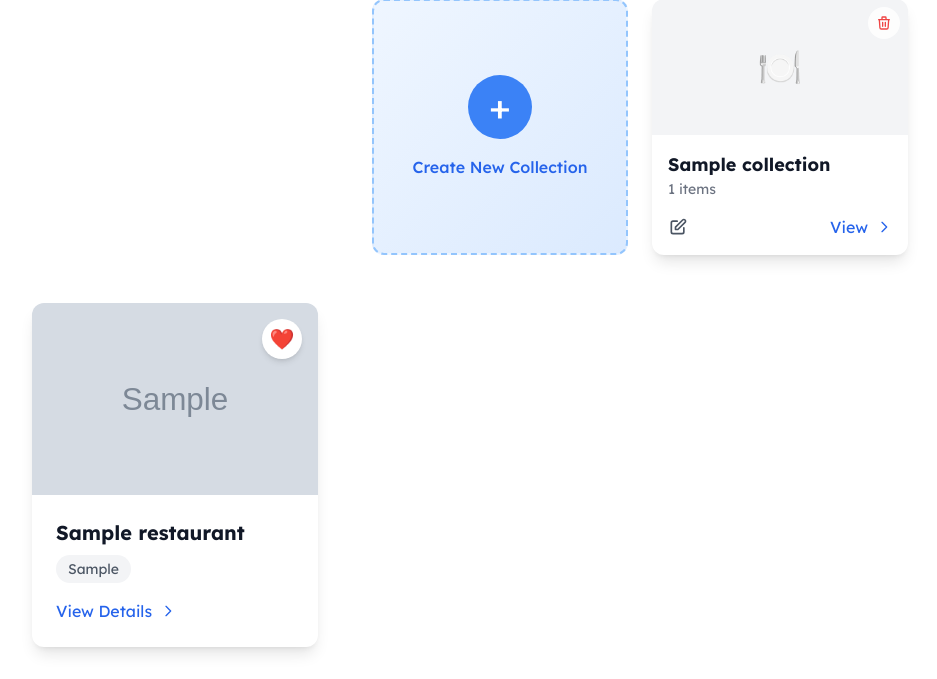
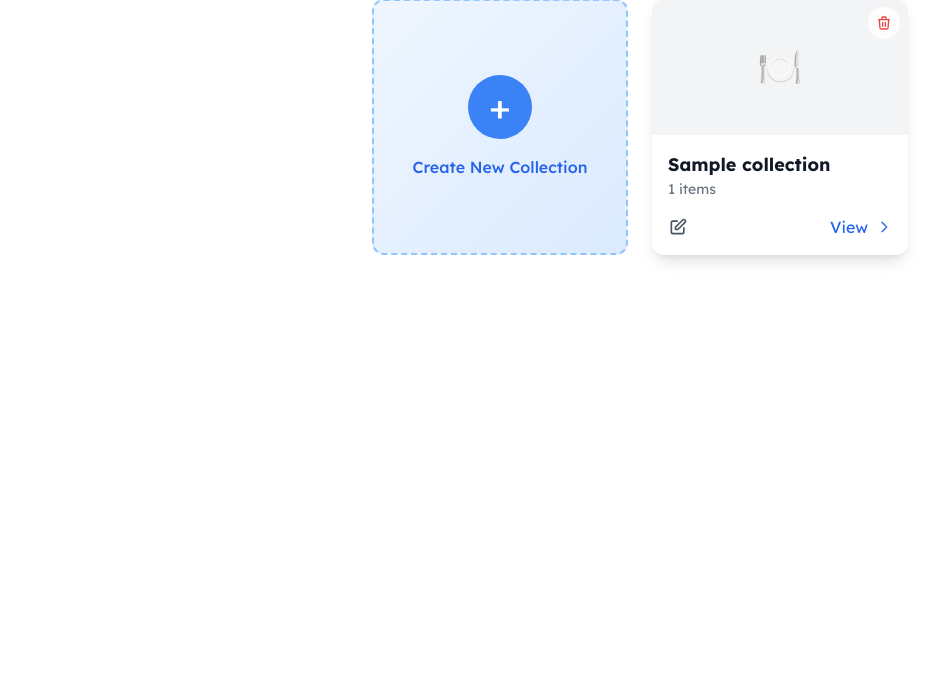
Before and after one commit to Kelompok-B08-PBP/nyarap-at-depok, a Django app: page /wishlist/ in a window 1280 px wide. Shown: the part 221-900 px from the top of the page, without its empty margins (0-937 px from the left). After the commit the page ends 483 px from the top, so only its background shows below. Run offline with Django 5.2, Linux system fonts and the light colour scheme; a user stored in the database is signed in; tables that the repository leaves empty hold one stand-in row (values such as "Sample post"); grey boxes marked "Sample" are stand-in pictures; some libraries are stand-ins or nearby versions.

Commit message:
Second commit - nyarap_nanti

```diff
--- a/nyarap_nanti/templates/wishlist.html
+++ b/nyarap_nanti/templates/wishlist.html
@@ -65,7 +65,29 @@
                         </div>
                     </div>
                 </div>
+                {% empty %}
+                <!-- Message when no collections are present
+                <div class="text-center py-12">
+                    <div class="w-24 h-24 mx-auto mb-6 bg-gray-100 rounded-full flex items-center justify-center">
+                        <span class="text-4xl">🍽️</span>
+                    </div>
+                    <h3 class="text-xl font-medium text-gray-900 mb-2">You have no collections yet</h3>
+                    <p class="text-gray-600">Start creating collections to organize your favorite restaurants!</p>
+                </div> -->
                 {% endfor %}
+            </div>
+        </div>
+
+        <!-- Wishlist Items Section -->
+        {% if wishlist_items|length == 0 %}
+        <div class="text-center py-12">
+            <div class="w-24 h-24 mx-auto mb-6 bg-gray-100 rounded-full flex items-center justify-center">
+                <span class="text-4xl">🍽️</span>
+            </div>
+            <h3 class="text-xl font-medium text-gray-900 mb-2">Your wishlist is empty</h3>
+            <p class="text-gray-600">Start adding your favorite restaurants to your wishlist!</p>
+        </div>
+        {% endif %}
 
         <!-- Delete Collection Confirmation Modal -->
         <div id="deleteCollectionModal"
@@ -78,26 +100,22 @@
                             class="px-4 py-2 rounded-md border border-gray-300 text-gray-700 hover:bg-gray-50">
                         Cancel
                     </button>
-                            <form id="deleteCollectionForm" method="POST" class="inline">
-                                {% csrf_token %}
-                                <button type="submit"
+                    <button id="confirmDeleteButton"
                             class="px-4 py-2 rounded-md bg-red-600 text-white hover:bg-red-700">
                         Delete
                     </button>
-                            </form>
+                </div>
+            </div>
         </div>
     </div>
 </div>
 
 <script>
+    let collectionIdToDelete = null;
+
     function confirmDeleteCollection(collectionId) {
+        collectionIdToDelete = collectionId;  // Store the collection ID to delete
         const modal = document.getElementById('deleteCollectionModal');
-                        const form = document.getElementById('deleteCollectionForm');
-
-                        // Set form action URL sesuai dengan URL dari views
-                        form.action = `{% url 'remove_collection' 0 %}`.replace('0', collectionId);
-
-                        // Show modal
         modal.classList.remove('hidden');
         modal.classList.add('flex');
     }
@@ -108,62 +126,27 @@
         modal.classList.remove('flex');
     }
 
-                    // Close modal when clicking outside
-                    document.getElementById('deleteCollectionModal').addEventListener('click', function(e) {
-                        if (e.target === this) {
+    // Handle delete action with AJAX
+    document.getElementById('confirmDeleteButton').addEventListener('click', function() {
+        if (collectionIdToDelete) {
+            fetch(`/wishlist/collection/remove/${collectionIdToDelete}/`, {
+                method: 'POST',
+                headers: {
+                    'X-CSRFToken': '{{ csrf_token }}',
+                    'Content-Type': 'application/json',
+                },
+            })
+            .then(response => {
+                if (response.ok) {
+                    // Remove the deleted collection element from the page
+                    document.querySelector(`button[onclick="confirmDeleteCollection('${collectionIdToDelete}')"]`).closest('div.w-64').remove();
+                }
                 closeDeleteModal();
+            })
+            .catch(error => {
+                console.error('Error:', error);
+            });
         }
     });
 </script>
-            </div>
-        </div>
-
-        <!-- Wishlist Items Section -->
-        {% if wishlist_items|length == 0 %}
-        <div class="text-center py-12">
-            <div class="w-24 h-24 mx-auto mb-6 bg-gray-100 rounded-full flex items-center justify-center">
-                <span class="text-4xl">🍽️</span>
-            </div>
-            <h3 class="text-xl font-medium text-gray-900 mb-2">Your wishlist is empty</h3>
-            <p class="text-gray-600">Start adding your favorite restaurants to your wishlist!</p>
-        </div>
-        {% else %}
-        <div class="grid grid-cols-1 sm:grid-cols-2 lg:grid-cols-3 xl:grid-cols-4 gap-6">
-            {% for item in wishlist_items %}
-            <div class="bg-white rounded-xl shadow-lg overflow-hidden hover:shadow-xl transition duration-300">
-                <div class="relative">
-                    <img src="{{ item.restaurant.image_url }}"
-                         class="w-full h-48 object-cover"
-                         alt="{{ item.restaurant.name }}">
-                    <div class="absolute top-4 right-4">
-                        <form method="POST" action="{% url 'remove_from_wishlist' item.restaurant.id %}">
-                            {% csrf_token %}
-                            <button type="submit"
-                                    class="w-10 h-10 rounded-full bg-white shadow-md flex items-center justify-center
-                                           hover:bg-red-50 transition duration-300 group">
-                                <span class="text-red-500 text-xl group-hover:scale-110 transition duration-300">❤️</span>
-                            </button>
-                        </form>
-                    </div>
-                </div>
-                <div class="p-6">
-                    <h3 class="text-xl font-semibold text-gray-900 mb-2">{{ item.restaurant.name }}</h3>
-                    <div class="flex items-center gap-2 mb-4">
-                        <span class="px-3 py-1 rounded-full bg-gray-100 text-sm text-gray-600">
-                            {{ item.restaurant.category }}
-                        </span>
-                    </div>
-                    <a href="#" class="inline-flex items-center gap-2 text-blue-600 hover:text-blue-800 transition duration-300">
-                        <span>View Details</span>
-                        <svg class="w-4 h-4" fill="none" stroke="currentColor" viewBox="0 0 24 24">
-                            <path stroke-linecap="round" stroke-linejoin="round" stroke-width="2" d="M9 5l7 7-7 7"/>
-                        </svg>
-                    </a>
-                </div>
-            </div>
-            {% endfor %}
-        </div>
-        {% endif %}
-    </div>
-</div>
 {% endblock %}
--- a/nyarap_nanti/urls.py
+++ b/nyarap_nanti/urls.py
@@ -6,7 +6,8 @@ urlpatterns = [
     path('wishlist/', views.wishlist_page, name='wishlist_page'),
     path('wishlist/create/', views.create_collection, name='create_collection'),
     path('wishlist/collection/<int:collection_id>/', views.collection_detail, name='collection_detail'),
-    path('wishlist/remove/<int:restaurant_id>/', views.remove_from_wishlist, name='remove_from_wishlist'),
+    path('wishlist/collection/remove/<int:collection_id>/', views.remove_collection, name='remove_collection'),
+
     path('wishlist/collection/remove/<int:collection_id>/', views.remove_collection, name='remove_collection'),
     path('wishlist/edit/<int:collection_id>/', views.edit_collection, name='edit_collection'),  # URL untuk edit koleksi
 ]
--- a/nyarap_nanti/views.py
+++ b/nyarap_nanti/views.py
@@ -2,6 +2,8 @@ from django.shortcuts import render, get_object_or_404, redirect
 from django.contrib.auth.decorators import login_required
 from .models import Wishlist, Collection, CollectionItem, Restaurant
 from .forms import CollectionForm
+from django.http import JsonResponse
+from django.views.decorators.csrf import csrf_exempt
 
 @login_required
 def wishlist_page(request):
@@ -37,11 +39,14 @@ def remove_from_wishlist(request, restaurant_id):
     CollectionItem.objects.filter(restaurant=restaurant).delete()
     return redirect('wishlist_page')
 
+@csrf_exempt
 @login_required
 def remove_collection(request, collection_id):
-    collection = get_object_or_404(Collection, id=collection_id, wishlist__user=request.user)
-    collection.delete()
-    return redirect('wishlist_page')
+    if request.method == "POST":
+        collection = get_object_or_404(Collection, id=collection_id, wishlist__user=request.user)
+        collection.delete()
+        return JsonResponse({"success": True})
+    return JsonResponse({"success": False}, status=400)
 
 @login_required
 def edit_collection(request, collection_id):
```
Lines whose indentation alone changed are shown as unchanged.
